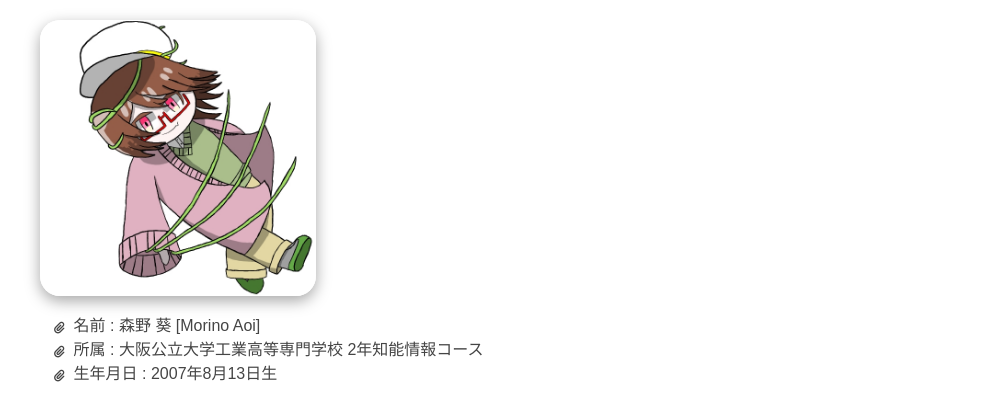
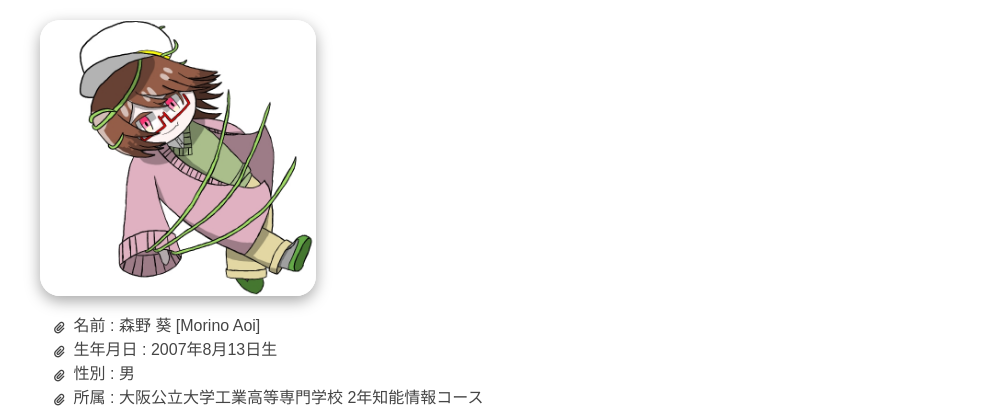
Before and after one commit to Aoi-Morino/MyPortfolio, a plain HTML site: page index.html in a window 1280 px wide. Shown: the part 209-618 px from the top of the page, without its empty margins (140-1136 px from the left). Drawn offline with Linux system fonts and the light colour scheme; a web font is replaced by a local one.

Commit message:
Profileに性別欄を追加

```diff
--- a/index.html
+++ b/index.html
@@ -28,8 +28,9 @@
 
     <ul>
         <li>名前 : 森野 葵 [Morino Aoi]</li>
+        <li>生年月日 : 2007年8月13日生</li>
+        <li>性別 : 男</li>
         <li>所属 : 大阪公立大学工業高等専門学校 2年知能情報コース</li>
-        <li>生年月日 : 2007年8月13日生</li>
     </ul>
 
     <h2>History</h2>
```
